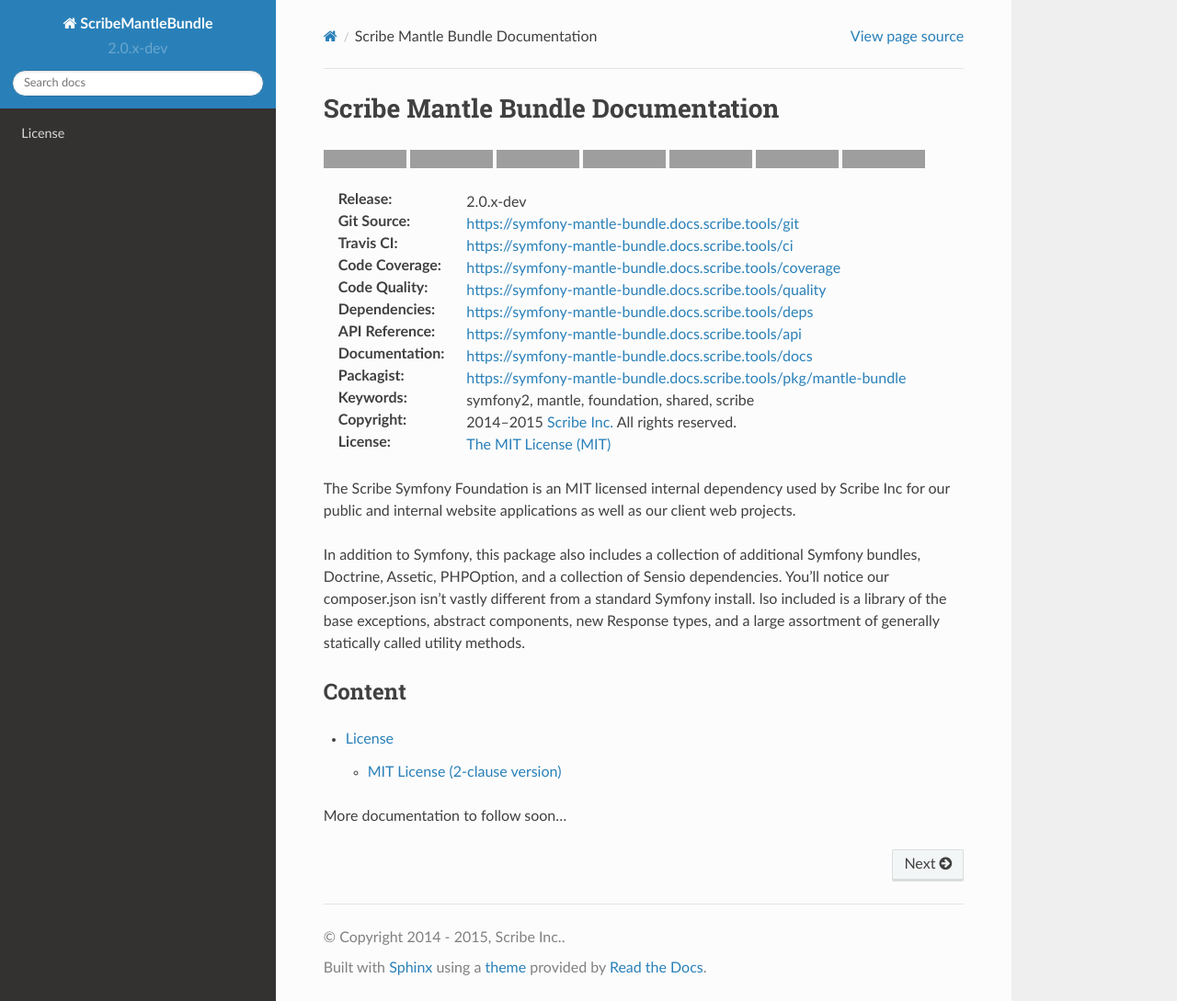
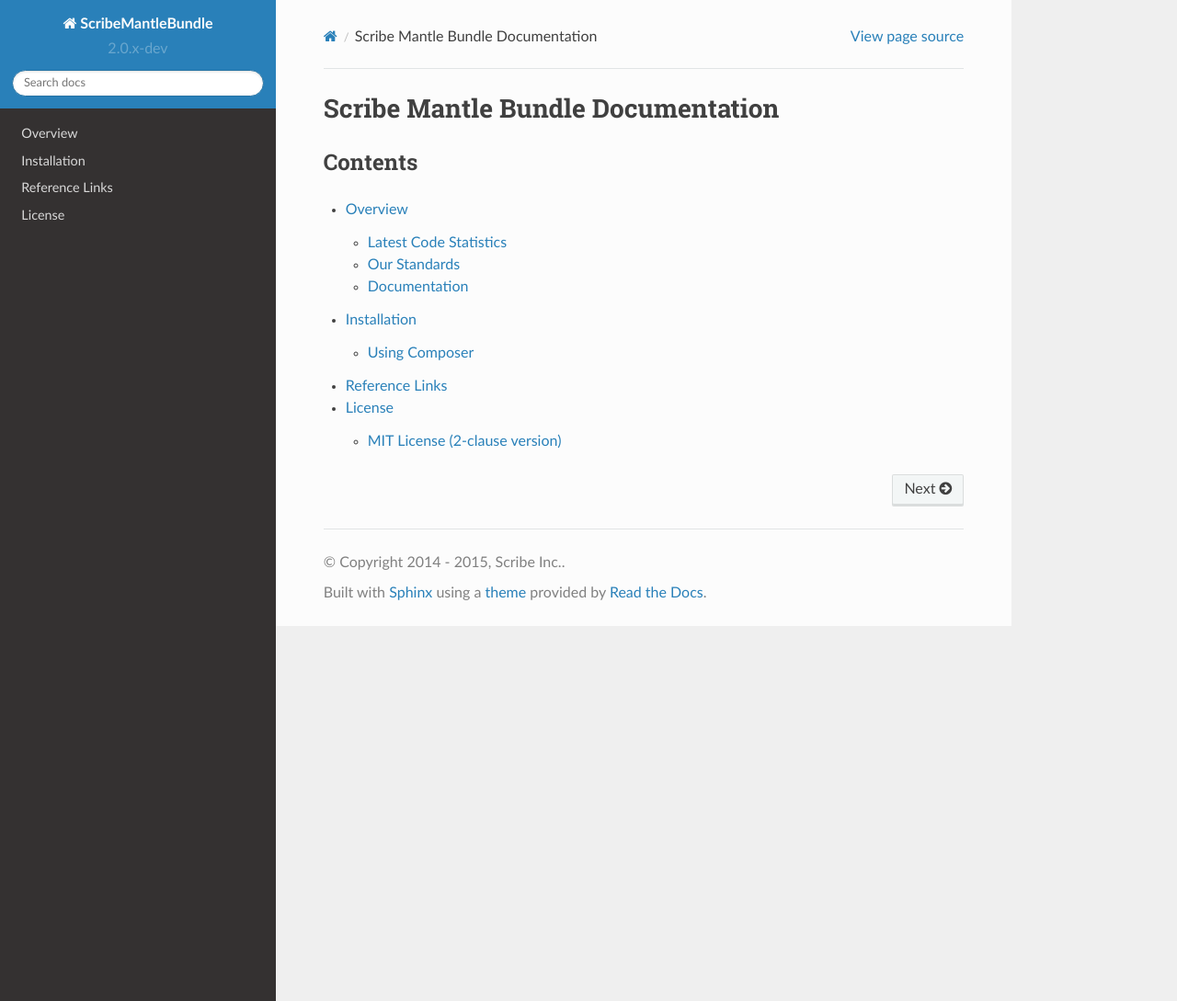
Before and after one commit to scr-be/mantle-bundle, a Sphinx documentation site: the page built from docs/index.rst, in a window 1280 px wide and 1089 px high. Shown: the whole window at 92% size. Built offline with Sphinx 7.4.7 and the Read the Docs theme 2.0.0, drawn with Linux system fonts in a browser that asks for light colours; grey boxes are pictures that could not be loaded.

Commit message:
docs improvements

```diff
--- a/docs/index.rst
+++ b/docs/index.rst
@@ -1,63 +1,14 @@
 ##################################
 Scribe Mantle Bundle Documentation
 ##################################
-|license-info| |docs-status| |api-status| |build-status| |scrutinizer-status| |coverage-status| |dependency-status|
 
-:Release:       |version|
-:Git Source:    https://symfony-mantle-bundle.docs.scribe.tools/git
-:Travis CI:     https://symfony-mantle-bundle.docs.scribe.tools/ci
-:Code Coverage: https://symfony-mantle-bundle.docs.scribe.tools/coverage
-:Code Quality:  https://symfony-mantle-bundle.docs.scribe.tools/quality
-:Dependencies:  https://symfony-mantle-bundle.docs.scribe.tools/deps
-:API Reference: https://symfony-mantle-bundle.docs.scribe.tools/api
-:Documentation: https://symfony-mantle-bundle.docs.scribe.tools/docs
-:Packagist:     https://symfony-mantle-bundle.docs.scribe.tools/pkg/mantle-bundle
-:Keywords:      symfony2, mantle, foundation, shared, scribe
-:Copyright:     2014–2015 `Scribe Inc. <https://scribe.software/>`_ All rights reserved.
-:License:       `The MIT License (MIT) <https://symfony-mantle-bundle.docs.scribe.tools/license>`_
-
-The Scribe Symfony Foundation is an MIT licensed internal dependency used by
-Scribe Inc for our public and internal website applications as well as our client
-web projects.
-
-In addition to Symfony, this package also includes a collection of
-additional Symfony bundles, Doctrine, Assetic, PHPOption, and a collection of
-Sensio dependencies. You'll notice our composer.json isn't vastly different from
-a standard Symfony install. lso included is a library of the base exceptions,
-abstract components, new Response types, and a large assortment of generally
-statically called utility methods.
-
-Content
+Contents
 ========
 
 .. toctree::
    :maxdepth: 3
 
+   overview
+   installation
+   links
    license
-
-More documentation to follow soon...
-
-.. |license-info| image:: https://img.shields.io/packagist/l/scribe/mantle-bundle.svg?style=flat-square
-   :target: https://symfony-mantle-bundle.docs.scribe.tools/license
-   :alt: The MIT License (MIT)
-.. |docs-status| image:: https://readthedocs.org/projects/symfony-mantle-bundle/badge/?version=latest&style=flat-square
-   :target: https://symfony-mantle-bundle.docs.scribe.tools/docs
-   :alt: Read the Docs Build Status
-.. |api-status| image:: https://img.shields.io/badge/api-latest-ff69b4.svg?style=flat-square
-   :target: https://symfony-mantle-bundle.docs.scribe.tools/api
-   :alt: Sami API Reference
-.. |build-status| image:: https://img.shields.io/travis/scribenet/symfony-mantle-bundle.svg?style=flat-square
-   :target: https://symfony-mantle-bundle.docs.scribe.tools/ci
-   :alt: Travis Build Status
-.. |scrutinizer-status| image:: https://img.shields.io/scrutinizer/g/scribenet/symfony-mantle-bundle.svg?style=flat-square
-   :target: https://symfony-mantle-bundle.docs.scribe.tools/quality
-   :alt: Scrutinizer Code Quality Metrics
-.. |coverage-status| image:: https://img.shields.io/coveralls/scribenet/symfony-mantle-bundle.svg?style=flat-square
-   :target: https://symfony-mantle-bundle.docs.scribe.tools/coverage
-   :alt: Test Coverage Metrics
-.. |dependency-status| image:: https://img.shields.io/gemnasium/scribenet/symfony-mantle-bundle.svg?style=flat-square
-   :target: https://symfony-mantle-bundle.docs.scribe.tools/coverage
-   :alt: Dependency Health/Status
-.. |packagist-info| image:: https://img.shields.io/packagist/v/scribe/mantle-bundle.svg?style=flat-square
-   :target: https://symfony-mantle-bundle.docs.scribe.tools/pkg/mantle-bundle
-   :alt: Packagist Info
```
Also changed, not shown: README.md (+7 -40 lines), docs/installation.rst (added, +21 -0 lines), docs/links.rst (added, +20 -0 lines), docs/overview.rst (added, +87 -0 lines).
